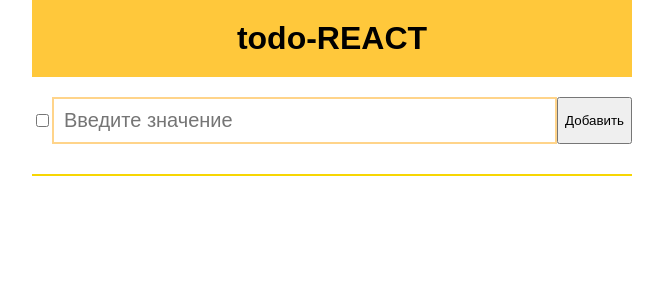
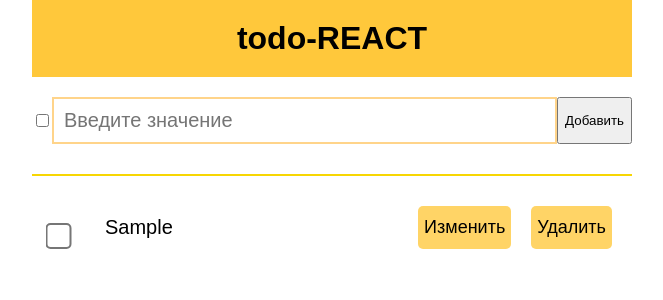
Before and after one commit to KarovInal/simple-react-redux-todo-app, a React (Create React App) app: page / in a window 1280 px wide. Both pictures are taken after typing "Sample" into the empty fields and a click on the button "Добавить". Shown: the top 300 px of the page, without its empty margins (308-971 px from the left). Built offline with nearby package versions, Linux system fonts and the light colour scheme.

Commit message:
create delete action

```diff
--- a/src/actions/AddAction.js
+++ b/src/actions/AddAction.js
@@ -1,4 +1,4 @@
-import { ADD_ITEM } from '../constants/addItem';
+import { ADD_ITEM, DELETE_ITEM, UPDATE_ITEM } from '../constants/addItem';
 
 
 export function addItemToList(item) {
@@ -6,3 +6,15 @@ export function addItemToList(item) {
         dispatch({ type: ADD_ITEM, payload: item });
     }
 }
+
+export function deleteItemToList(id) {
+    return (dispatch) => {
+        dispatch({ type: DELETE_ITEM, payload: id });
+    }
+}
+
+export function updateItemToList(item) {
+    return (dispatch) => {
+        dispatch({ type: UPDATE_ITEM, payload: item });
+    }
+}
--- a/src/components/Input.jsx
+++ b/src/components/Input.jsx
@@ -24,23 +24,23 @@ export default class Input extends Component {
     // }
 
 
-    // disableOnClickHandler() {
+    // onChangeHandler = () => {
     //     const index = this.props.index;
     //     const textValue = this.text.value;
 
-    //     const item = {
+    //     return {
     //         index,
-    //         innerItem: {
+    //         item: {
+    //             id: Date.now().tostring(),
     //             textValue
     //         }
     //     }
 
-    //     this.setState({ isDisabled: true })
-    //     window.ee.emit('update', item)
     // }
 
 
     render () {
+        const {index, value} = this.props;
 
 
         return (
@@ -55,6 +55,15 @@ export default class Input extends Component {
                     className="view-text"
                     type="text"
                     ref={input => this.text = input}
+                    defaultValue={value}
+                    onBlur={
+                        this.props.updateItems.bind(null, {
+                                index,
+                                item: {
+                                    id: Date.now().toString(),
+                                    textValue: value
+                                }
+                            })}
                 />
 
                 <button
@@ -66,6 +75,7 @@ export default class Input extends Component {
                 <button
                     className="btn  btn_delete"
                     type="button"
+                    onClick={this.props.deleteItems.bind(null, index)}
                 > Удалить
                 </button>
             </div>
--- a/src/components/List.jsx
+++ b/src/components/List.jsx
@@ -2,15 +2,17 @@ import React from 'react';
 import Input from './Input';
 
 
-export default function List(props) {
+export default function List({ dataItems, deleteItemToList, updateItemToList }) {
 
-    let template = this.props.dataItem.map((item, i) => {
+    let template = dataItems.map((item, i) => {
         return (
             <Input
                 value={item.textValue}
                 key={item.id}
                 className="list__item"
                 index={i}
+                deleteItems={deleteItemToList}
+                updateItems={updateItemToList}
             />
         )
     })
--- a/src/constants/addItem.js
+++ b/src/constants/addItem.js
@@ -1 +1,3 @@
 export const ADD_ITEM = 'ADD_ITEM';
+export const DELETE_ITEM = 'DELETE_ITEM';
+export const UPDATE_ITEM = 'UPDATE_ITEM';
--- a/src/containers/App.jsx
+++ b/src/containers/App.jsx
@@ -11,12 +11,16 @@ import List from '../components/List';
 class App extends Component {
 
     render () {
-        const { addItemToList } = this.props.AddAction;
-        // const { items } = this.props;
+        const { addItemToList, deleteItemToList, updateItemToList } = this.props.AddAction;
 
         return (
             <div className='container'>
-                <AddElem addItemToList={addItemToList} dataItems={this.props.items} />
+                <AddElem addItemToList={addItemToList} />
+                <List
+                    dataItems={this.props.items}
+                    deleteItemToList={deleteItemToList}
+                    updateItemToList={updateItemToList}
+                />
             </div>
         );
     }
--- a/src/reducers/AddReducer.js
+++ b/src/reducers/AddReducer.js
@@ -1,4 +1,4 @@
-import { ADD_ITEM } from '../constants/addItem';
+import { ADD_ITEM, DELETE_ITEM, UPDATE_ITEM } from '../constants/addItem';
 
 
 export default (state=[], action) => {
@@ -7,7 +7,17 @@ export default (state=[], action) => {
             return [
                 ...state,
                 action.payload
-            ]
+            ];
+
+        case DELETE_ITEM:
+            const oldState = [...state];
+            oldState.splice(action.payload, 1);
+            return [...oldState]
+
+        case UPDATE_ITEM:
+            const oldstate = [...state];
+            oldstate.splice(action.payload.index, 1, action.payload.item)
+            return [...oldstate];
 
         default:
             return state;
```
